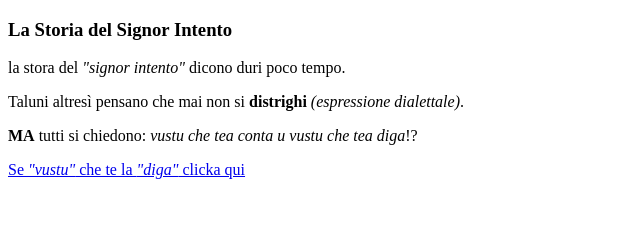
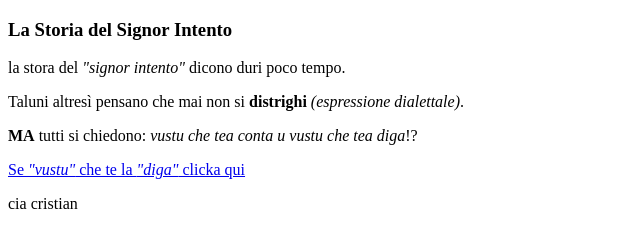
Before and after one commit to boindil92/html-projects, a plain HTML site: page signor-intento.html in a window 1280 px wide. Shown: the full height of the page, 0-640 px from the left. Drawn offline with Linux system fonts and the light colour scheme.

Commit message:
prova cristian

```diff
--- a/signor-intento.html
+++ b/signor-intento.html
@@ -13,3 +13,4 @@
         <p> </p>
         <p><a href="https://www.youtube.com/watch?v=2b4HpYRp4hc&ab_channel=RobertoPadoin"> Se <em>"vustu"</em> che te la <em>"diga"</em> clicka qui</a></p>
     </body>
+    cia cristian
```
